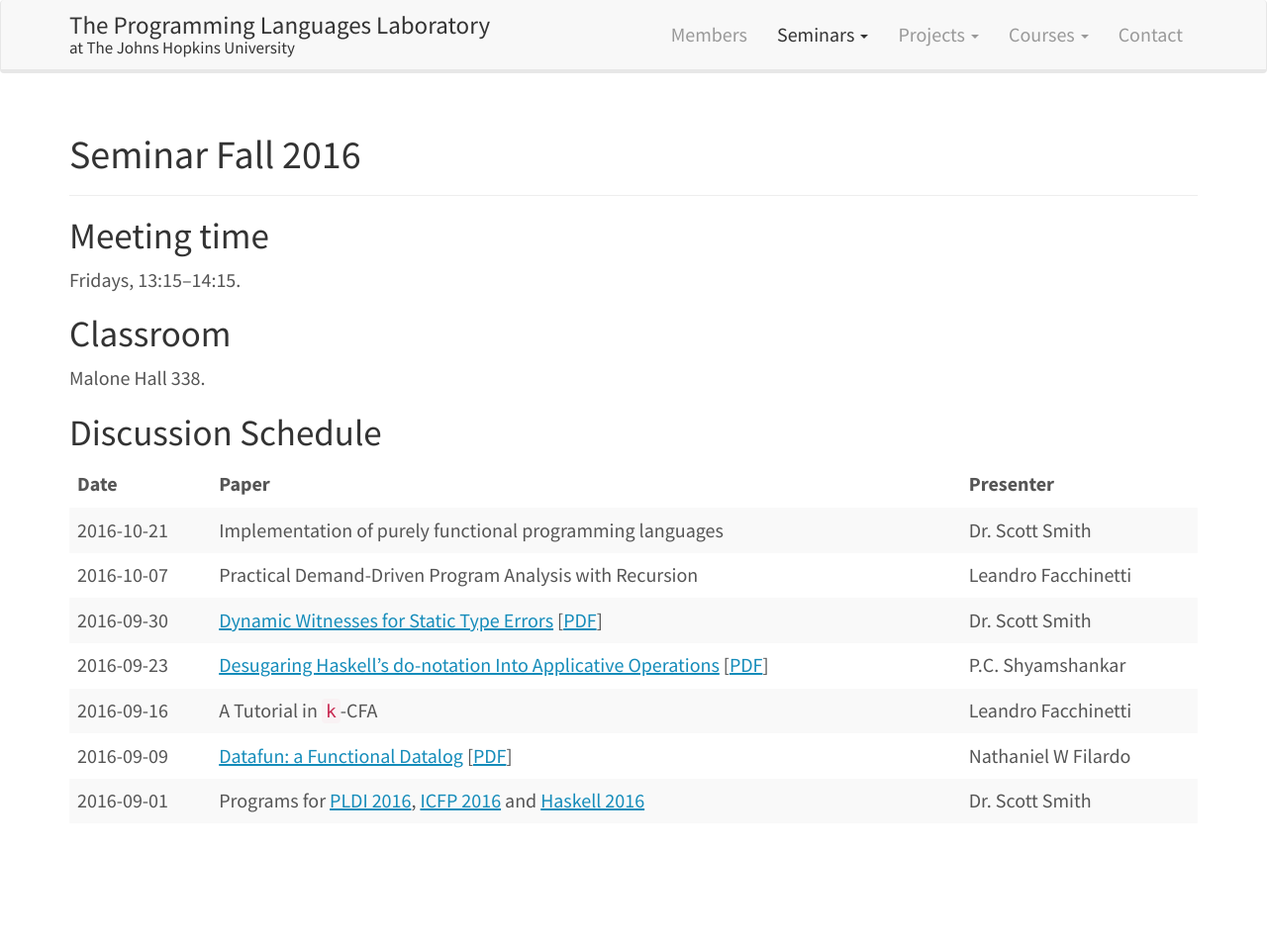
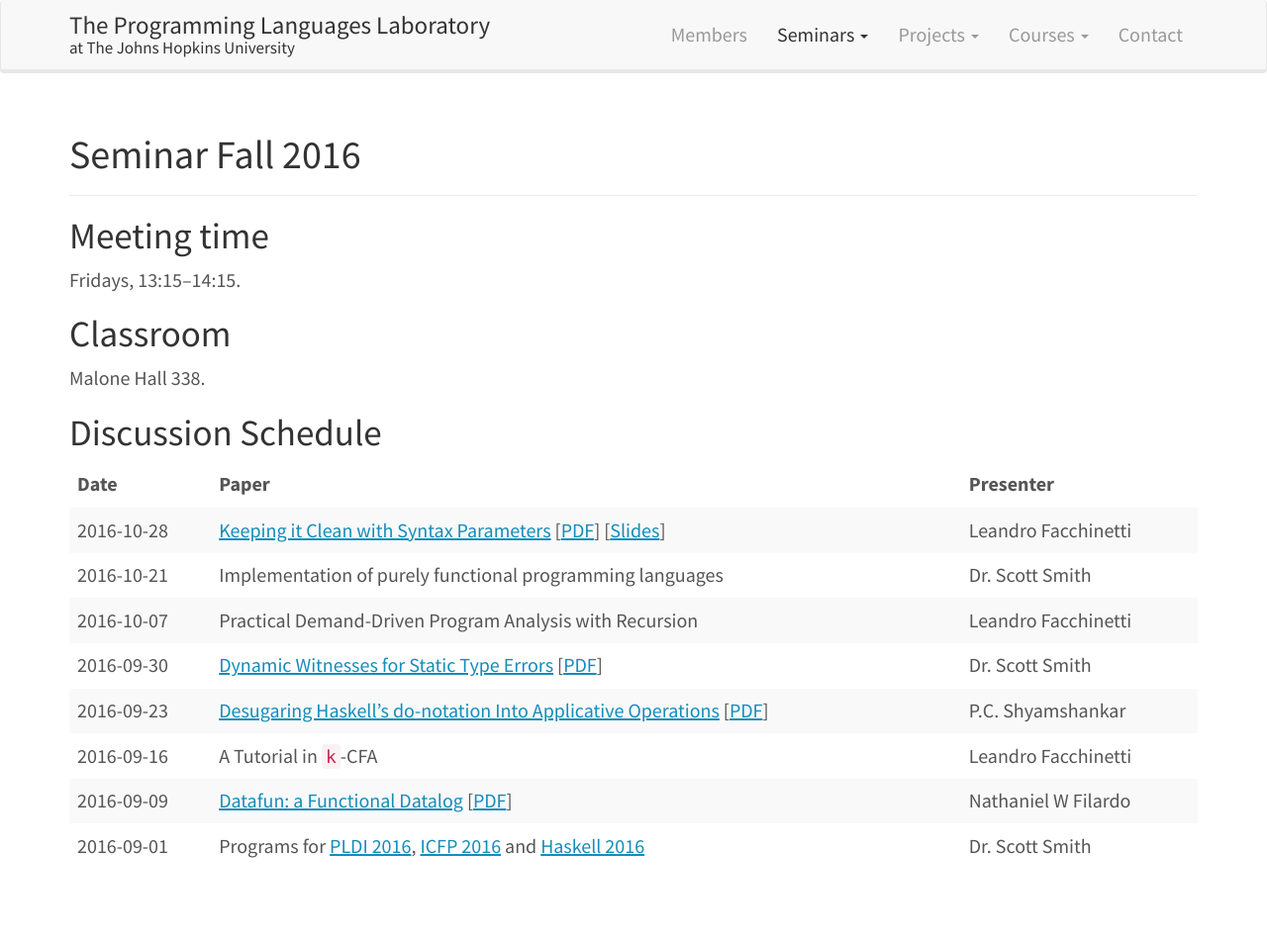
Before and after one commit to JHU-PL-Lab/www-pl-lab, a Jekyll site: the page built from seminars/fall-2016.md, in a window 1280 px wide. Shown: the whole page at 99% size. Built offline with Jekyll 4.4.1, drawn with Linux system fonts in a browser that asks for light colours; before the commit the page ends 912 px from its top, so only the background shows below that.

Commit message:
Add 2016-10-28 seminar

```diff
--- a/seminars/fall-2016.md
+++ b/seminars/fall-2016.md
@@ -18,6 +18,7 @@ Discussion Schedule
 
 |       Date | Paper                                                                                                                                                                                                                                                             | Presenter           |
 |------------+-------------------------------------------------------------------------------------------------------------------------------------------------------------------------------------------------------------------------------------------------------------------+---------------------|
+| 2016-10-28 | [Keeping it Clean with Syntax Parameters](http://scheme2011.ucombinator.org/) [[PDF](http://scheme2011.ucombinator.org/papers/Barzilay2011.pdf)] [[Slides](http://scheme2011.ucombinator.org/slides/Barzilay2011.pdf)]                                            | Leandro Facchinetti |
 | 2016-10-21 | Implementation of purely functional programming languages                                                                                                                                                                                                         | Dr. Scott Smith     |
 | 2016-10-07 | Practical Demand-Driven Program Analysis with Recursion                                                                                                                                                                                                           | Leandro Facchinetti |
 | 2016-09-30 | [Dynamic Witnesses for Static Type Errors](https://arxiv.org/abs/1606.07557) [[PDF](https://arxiv.org/pdf/1606.07557v1.pdf)]                                                                                                                                      | Dr. Scott Smith     |
```
